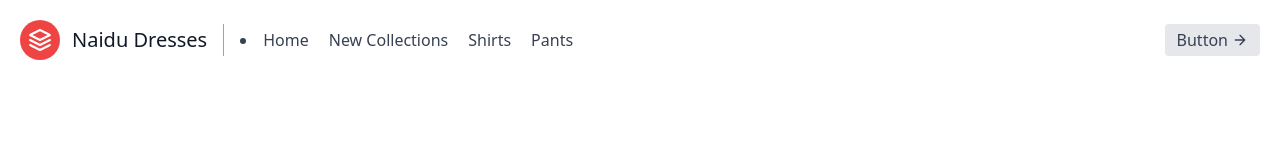
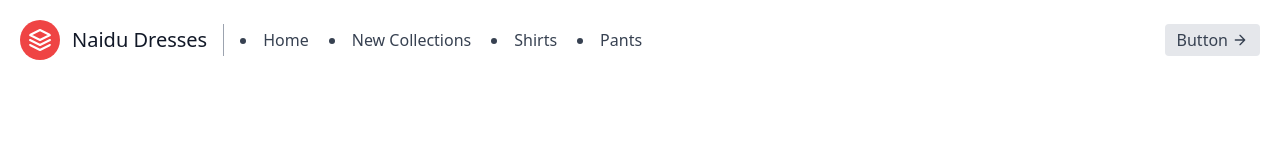
Before and after one commit to dydpradeep/new-collections, a plain HTML site: page index.html in a window 1280 px wide. Shown: the top 160 px of the page. Drawn offline with nearby package versions, Linux system fonts and the light colour scheme.

Commit message:
Update index.html

```diff
--- a/index.html
+++ b/index.html
@@ -17,9 +17,9 @@
       </a>
       <nav class="md:mr-auto md:ml-4 md:py-1 md:pl-4 md:border-l md:border-gray-400	flex flex-wrap items-center text-base justify-center">
         <li class="nav__item"><a href="http://pradheep.ml/fashion/" class="mr-5 hover:text-gray-900">Home</a></li>
-        <a class="mr-5 hover:text-gray-900">New Collections</a>
-        <a class="mr-5 hover:text-gray-900">Shirts</a>
-        <a class="mr-5 hover:text-gray-900">Pants</a>
+        <li class="nav__item"><a href="https://pradheep.ml/new-collections/"class="mr-5 hover:text-gray-900">New Collections</a></li>
+        <li class="nav__item"><a class="mr-5 hover:text-gray-900">Shirts</a></li>
+        <li class="nav__item"><a class="mr-5 hover:text-gray-900">Pants</a></li>
       </nav>
       <button class="inline-flex items-center bg-gray-200 border-0 py-1 px-3 focus:outline-none hover:bg-gray-300 rounded text-base mt-4 md:mt-0">Button
         <svg fill="none" stroke="currentColor" stroke-linecap="round" stroke-linejoin="round" stroke-width="2" class="w-4 h-4 ml-1" viewBox="0 0 24 24">
```
